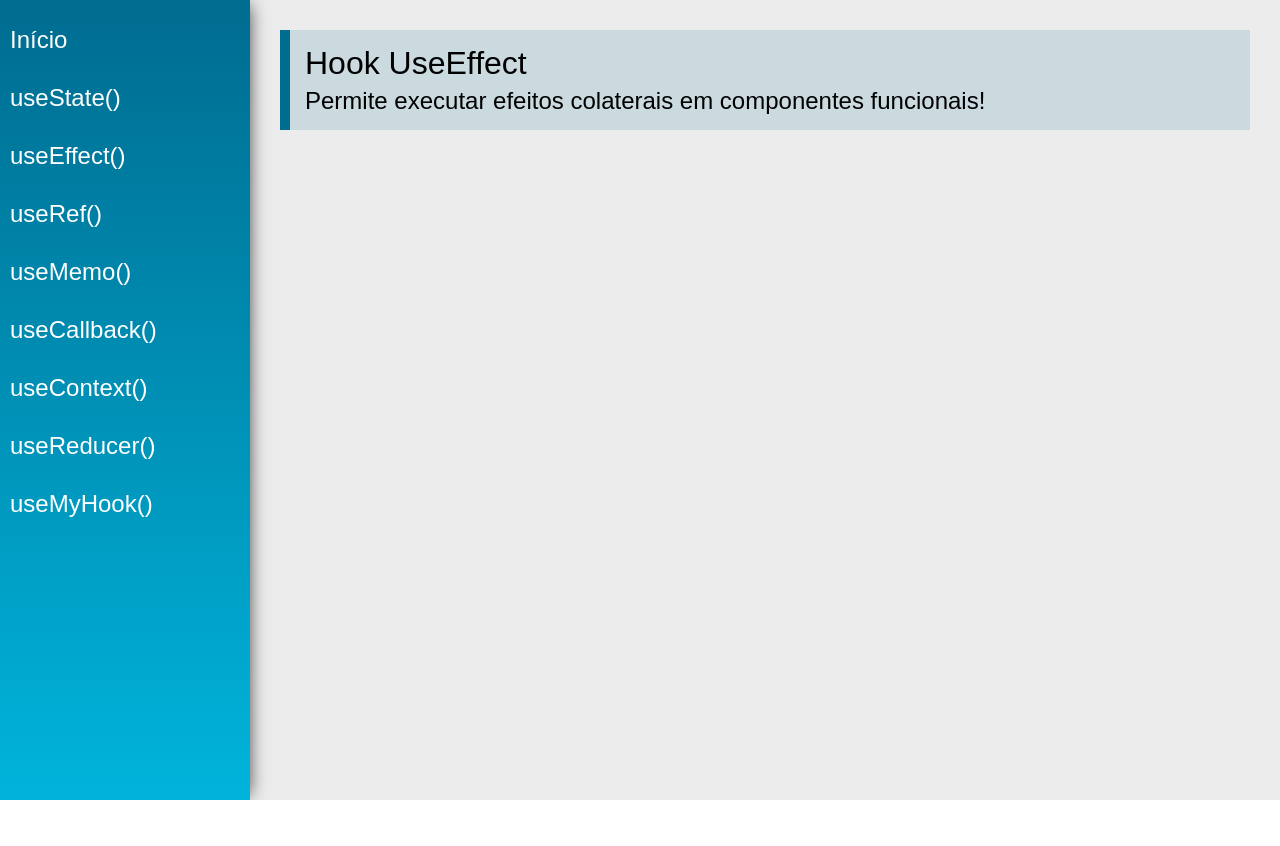
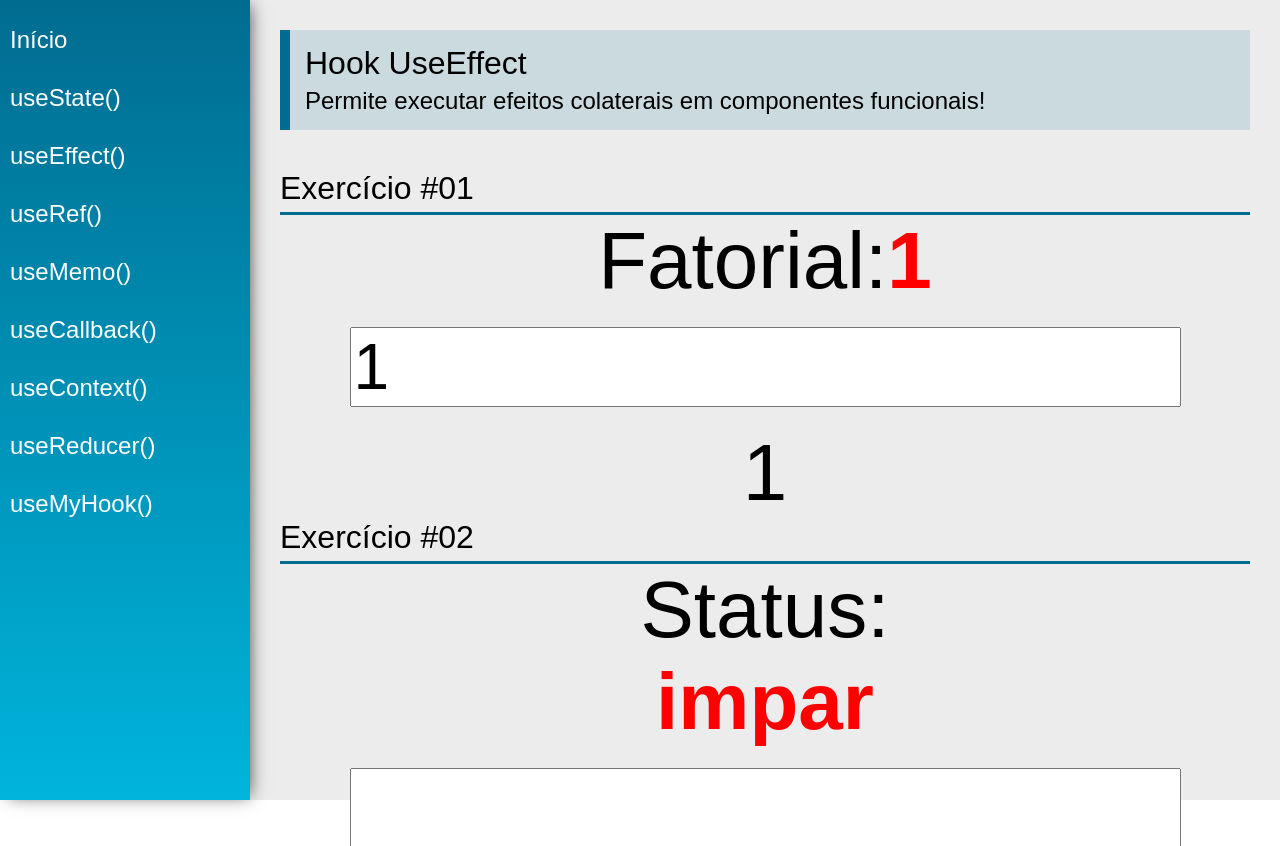
Before and after one commit to MogLuiz/React-Hooks, a React (Create React App) app: page /useEffect in a window 1280 px wide. Shown: the top 846 px of the page. Before the commit the page ends 800 px from the top, so only its background shows below. Built offline with nearby package versions, Linux system fonts and the light colour scheme.

Commit message:
Add files via upload

```diff
--- a/src/views/examples/UseEffect.jsx
+++ b/src/views/examples/UseEffect.jsx
@@ -1,13 +1,64 @@
-import React from 'react'
+import React, { useEffect, useState } from 'react'
 import PageTitle from '../../components/layout/PageTitle'
+import SectionTitle from '../../components/layout/SectionTitle'
+
+function calcFatorial(num) {
+    const n = parseInt(num)
+    if(n < 0) return -1
+    if(n === 0) return 1
+    return calcFatorial(n - 1) * n
+}
+
+function parOuImpar(numer){
+    if(numer % 2 == 0){
+        return true
+    } else {
+        return false
+    }
+}
 
 const UseEffect = (props) => {
+    const[number, setNumber] = useState(1)
+    const[fatorial, setFatorial] = useState(1)
+
+    const[numer, setNumer] = useState()
+    const[parImpar, setParImpar] = useState("")
+
+    useEffect(function(){
+        setFatorial(calcFatorial(number))
+    }, [number])
+
+    useEffect(function() {
+        setParImpar(parOuImpar(numer))
+    }, [numer])
+
     return (
         <div className="UseEffect">
             <PageTitle
                 title="Hook UseEffect"
                 subtitle="Permite executar efeitos colaterais em componentes funcionais!"
             />
+         <SectionTitle title="Exercício #01"/>
+         <div className="center">
+            <div>
+                <span className="text">Fatorial:</span>
+                <span className="text red">{fatorial < 1 ? 'Não Existe' : fatorial }</span>
+             </div>
+             <input className="input" type="number"
+                  value={number}
+                   onChange={ getValue => setNumber(getValue.target.value)}/>
+
+            <span className="text">{number}</span>
+         </div>
+         <SectionTitle title="Exercício #02"/>
+         <div className="center">
+            <span className="text">Status:</span>
+            <span className="text red">{parImpar ? 'Par' : 'impar'}</span>
+            <input className="input" type="number"
+                  value={numer}
+                   onChange={ getValue => setNumer(getValue.target.value)}/>
+         </div>
+
         </div>
     )
 }
```
